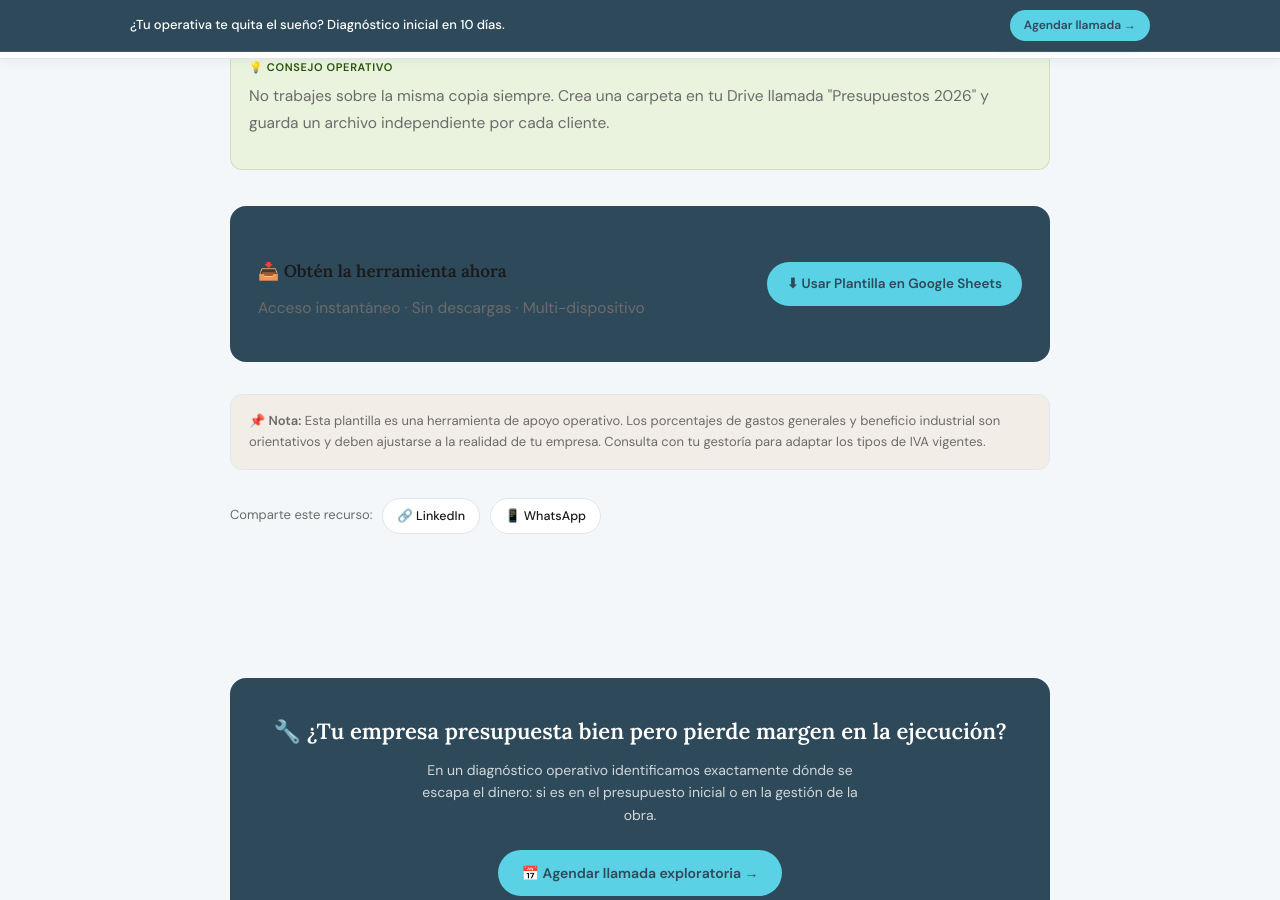
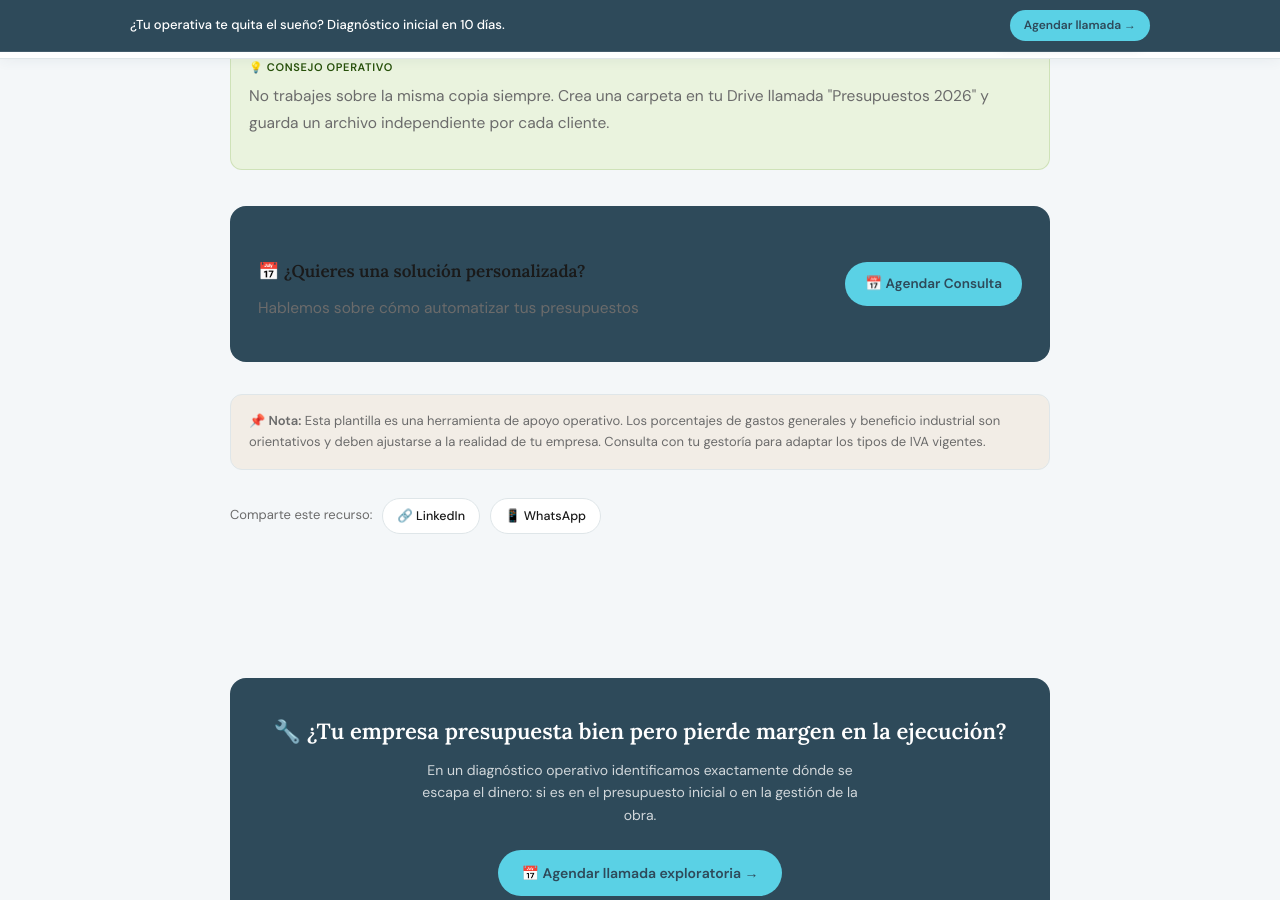
Before and after one commit to alauriela/alonsoespinosa-web, a Jekyll site: the page presupuesto-obra/index.html, which Jekyll copies as it is, in a window 1280 px wide and 900 px high, scrolled down 3668 px. Built offline with Jekyll 4.4.1, drawn with Linux system fonts in a browser that asks for light colours.

Commit message:
Refactor: eliminar descargas directas de PDF/CSV y redirigir CTAs a Cal.com para captación de leads

```diff
--- a/alergenos-hosteleria/index.html
+++ b/alergenos-hosteleria/index.html
@@ -863,10 +863,10 @@
 
       <div class="download-strip">
         <div class="download-text">
-          <strong>Descarga el Sistema Completo</strong>
-          <small>Incluye Plantilla Excel + Guía de Uso · Gratis</small>
+          <strong>¿Necesitas implementar esto en tu negocio?</strong>
+          <small>Habla con nosotros para una solución personalizada</small>
         </div>
-        <a href="Sistema_Alergenos_AlonsoEspinosa.pdf" class="btn-dl" download>Descargar Herramienta</a>
+        <a href="https://cal.eu/alonso-espinosa/primera-conversacion-exploratoria" target="_blank" rel="noopener" class="btn-dl">📅 Agendar Consulta</a>
       </div>
 
       <h2>Los 14 alérgenos de declaración obligatoria</h2>
--- a/calculadora-solar/index.html
+++ b/calculadora-solar/index.html
@@ -592,7 +592,7 @@
           </div>
 
           <div style="display:flex;gap:12px;margin-bottom:20px;flex-wrap:wrap;margin-top:20px;">
-            <button type="button" id="downloadPdf" class="btn-cal" style="background:#5AD1E5;color:#2E4A5A;">📥 Descargar Presupuesto PDF</button>
+            <button type="button" id="downloadPdf" class="btn-cal" style="background:#5AD1E5;color:#2E4A5A;">📅 Solicitar Informe Detallado</button>
             <button type="button" id="resetForm" class="btn-cal" style="background:#f4f7f9;color:#2E4A5A;border:1px solid #dfe6e9;">🔄 Limpiar Datos</button>
           </div>
           <div class="cta-section">
--- a/presupuesto-obra-interactivo/index.html
+++ b/presupuesto-obra-interactivo/index.html
@@ -299,8 +299,8 @@
           </div>
 
           <div style="display:flex;gap:12px;margin-bottom:20px;flex-wrap:wrap;margin-top:20px;">
-            <button type="button" id="downloadPdf" class="btn-cal" style="background:#5AD1E5;color:#2E4A5A;">📥 Descargar Presupuesto PDF</button>
-            <button type="button" id="downloadCsv" class="btn-cal" style="background:#f4f7f9;color:#2E4A5A;border:1px solid #dfe6e9;">📊 Exportar a CSV</button>
+            <button type="button" id="downloadPdf" class="btn-cal" style="background:#5AD1E5;color:#2E4A5A;">📅 Solicitar Informe Detallado</button>
+            <button type="button" id="downloadCsv" class="btn-cal" style="background:#f4f7f9;color:#2E4A5A;border:1px solid #dfe6e9;">📅 Hablar con Consultor</button>
             <button type="button" id="resetForm" class="btn-cal" style="background:#f4f7f9;color:#2E4A5A;border:1px solid #dfe6e9;">🔄 Limpiar Datos</button>
           </div>
           <div class="cta-section">
--- a/presupuesto-obra/index.html
+++ b/presupuesto-obra/index.html
@@ -472,11 +472,11 @@
 
     <div class="download-box" style="margin-top: 36px;">
       <div>
-        <h3>📥 Obtén la herramienta ahora</h3>
-        <p>Acceso instantáneo · Sin descargas · Multi-dispositivo</p>
+        <h3>📅 ¿Quieres una solución personalizada?</h3>
+        <p>Hablemos sobre cómo automatizar tus presupuestos</p>
       </div>
-      <a href="https://docs.google.com/spreadsheets/d/1srqgEkdBjnxmgw2-Wf9Kt3bc8lmIaRBk/copy" target="_blank" class="btn-dl">
-        ⬇ Usar Plantilla en Google Sheets
+      <a href="https://cal.eu/alonso-espinosa/primera-conversacion-exploratoria" target="_blank" rel="noopener" class="btn-dl">
+        📅 Agendar Consulta
       </a>
     </div>
 
--- a/recursos/index.html
+++ b/recursos/index.html
@@ -613,7 +613,7 @@
         <div class="article-meta"><span class="article-sector">Hostelería</span></div>
         <div class="article-title">Sistema de Gestión de Alérgenos Inteligente</div>
         <div class="article-desc">Automatiza tu matriz legal por palabras clave. Plantilla Excel + guía completa.</div>
-        <span class="article-link">Ver artículo y descargar plantilla →</span>
+        <span class="article-link">Explorar herramienta →</span>
       </div>
     </a>
 
@@ -623,7 +623,7 @@
         <div class="article-meta"><span class="article-sector">Construcción · Instaladoras</span></div>
         <div class="article-title">Plantilla Presupuesto de Obra</div>
         <div class="article-desc">Calcula materiales, mano de obra, gastos generales y beneficio industrial de forma automática. Compatible con Google Sheets.</div>
-        <span class="article-link">Ver plantilla →</span>
+        <span class="article-link">Explorar herramienta →</span>
       </div>
     </a>
 
```
Also changed, not shown: calculadora-solar/pdf-functions.js (+7 -69 lines), presupuesto-obra-interactivo/export-functions.js (+6 -90 lines).
